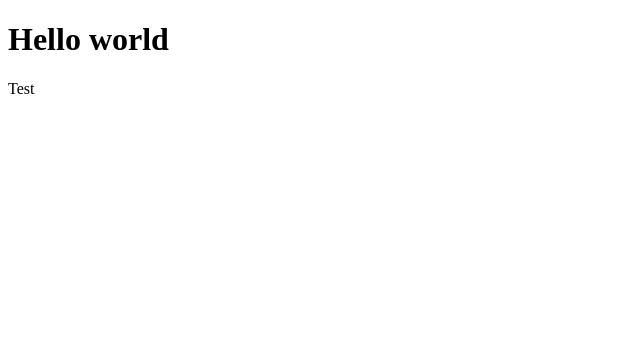
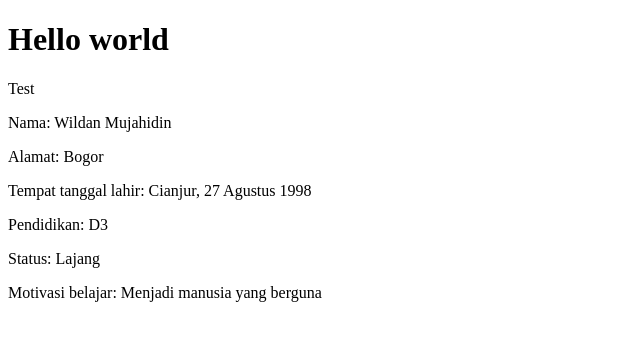
Before and after one commit to rhenaldkarrel/git-learning, a plain HTML site: page index.html in a window 1280 px wide. Shown: the whole page, without its empty margins (0-640 px from the left). Drawn offline with Linux system fonts and the light colour scheme.

Commit message:
add wildan profile

```diff
--- a/index.html
+++ b/index.html
@@ -1,13 +1,21 @@
 <!DOCTYPE html>
 <html lang="en">
   <head>
-  <meta charset="UTF-8">
-  <meta http-equiv="X-UA-Compatible" content="IE=edge">
-  <meta name="viewport" content="width=device-width, initial-scale=1.0">
+    <meta charset="UTF-8" />
+    <meta http-equiv="X-UA-Compatible" content="IE=edge" />
+    <meta name="viewport" content="width=device-width, initial-scale=1.0" />
     <title>Learn Git</title>
   </head>
   <body>
     <h1>Hello world</h1>
     <p>Test</p>
+    <section>
+      <p>Nama: Wildan Mujahidin</p>
+      <p>Alamat: Bogor</p>
+      <p>Tempat tanggal lahir: Cianjur, 27 Agustus 1998</p>
+      <p>Pendidikan: D3</p>
+      <p>Status: Lajang</p>
+      <p>Motivasi belajar: Menjadi manusia yang berguna</p>
+    </section>
   </body>
 </html>
```
Lines whose indentation alone changed are shown as unchanged.
